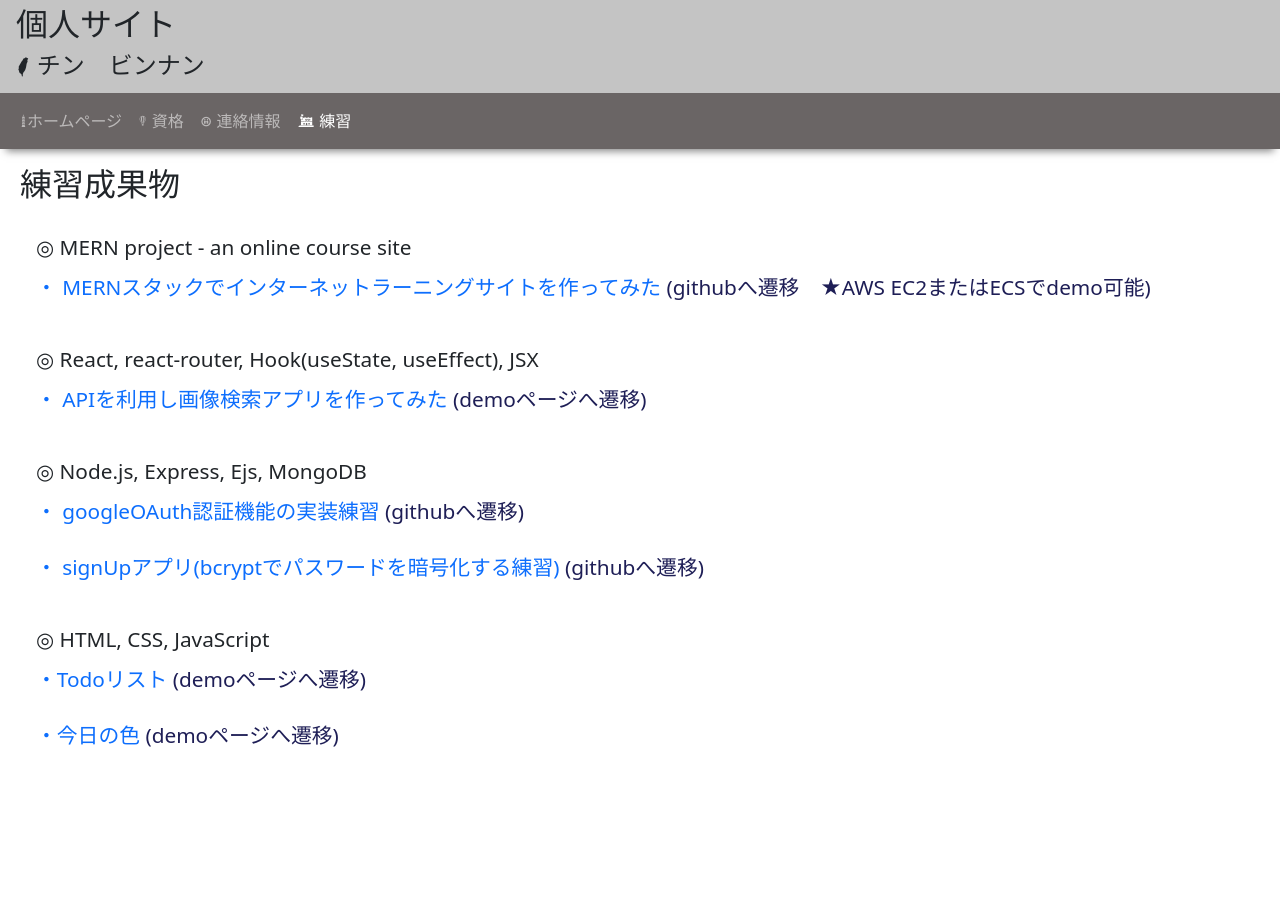
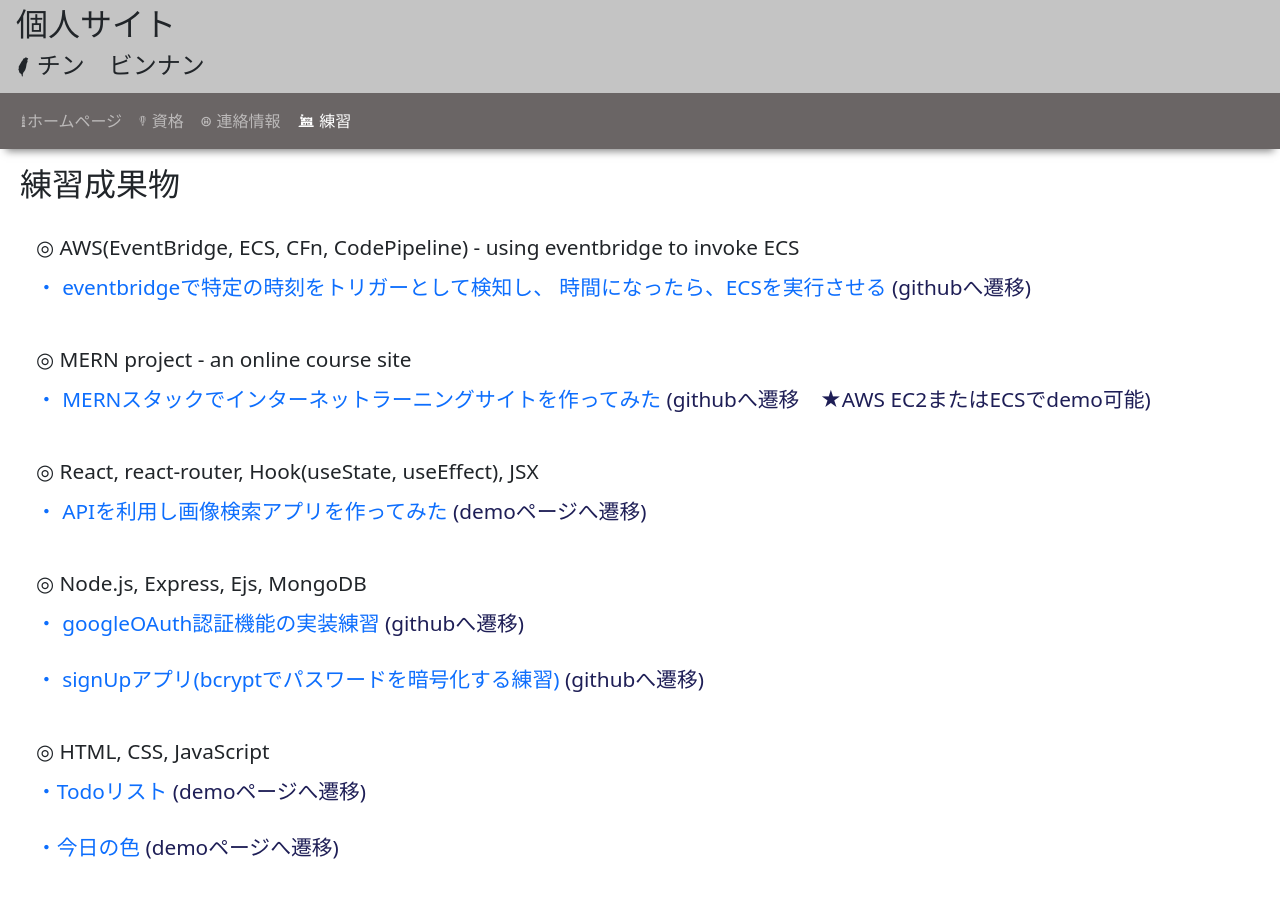
Before and after one commit to r1991108/myPortfolio_React, a React (Create React App) app: page /myPortfolio_React/practice in a window 1280 px wide. Shown: the top 898 px of the page. Before the commit the page ends 800 px from the top, so only its background shows below. Built offline with nearby package versions, Linux system fonts and the light colour scheme.

Commit message:
update: add practice content

```diff
--- a/src/components/practice-component.js
+++ b/src/components/practice-component.js
@@ -7,6 +7,23 @@ const PracticeComponent = () => {
         <div className="container practice">
           <h2>練習成果物</h2>
           <ul className="list-group">
+            <li className="list-group-item border-0">
+              ◎ AWS(EventBridge, ECS, CFn, CodePipeline) - using eventbridge to
+              invoke ECS
+              <p>
+                <a
+                  href={"https://github.com/r1991108/eventBridge-ecs"}
+                  target={"_blank"}
+                  rel={"noreferrer"}
+                >
+                  ・ eventbridgeで特定の時刻をトリガーとして検知し、
+                  時間になったら、ECSを実行させる{" "}
+                  <span style={{ color: "rgb(30, 30, 86)" }}>
+                    (githubへ遷移)
+                  </span>
+                </a>
+              </p>
+            </li>
             <li className="list-group-item border-0">
               ◎ MERN project - an online course site
               <p>
```
